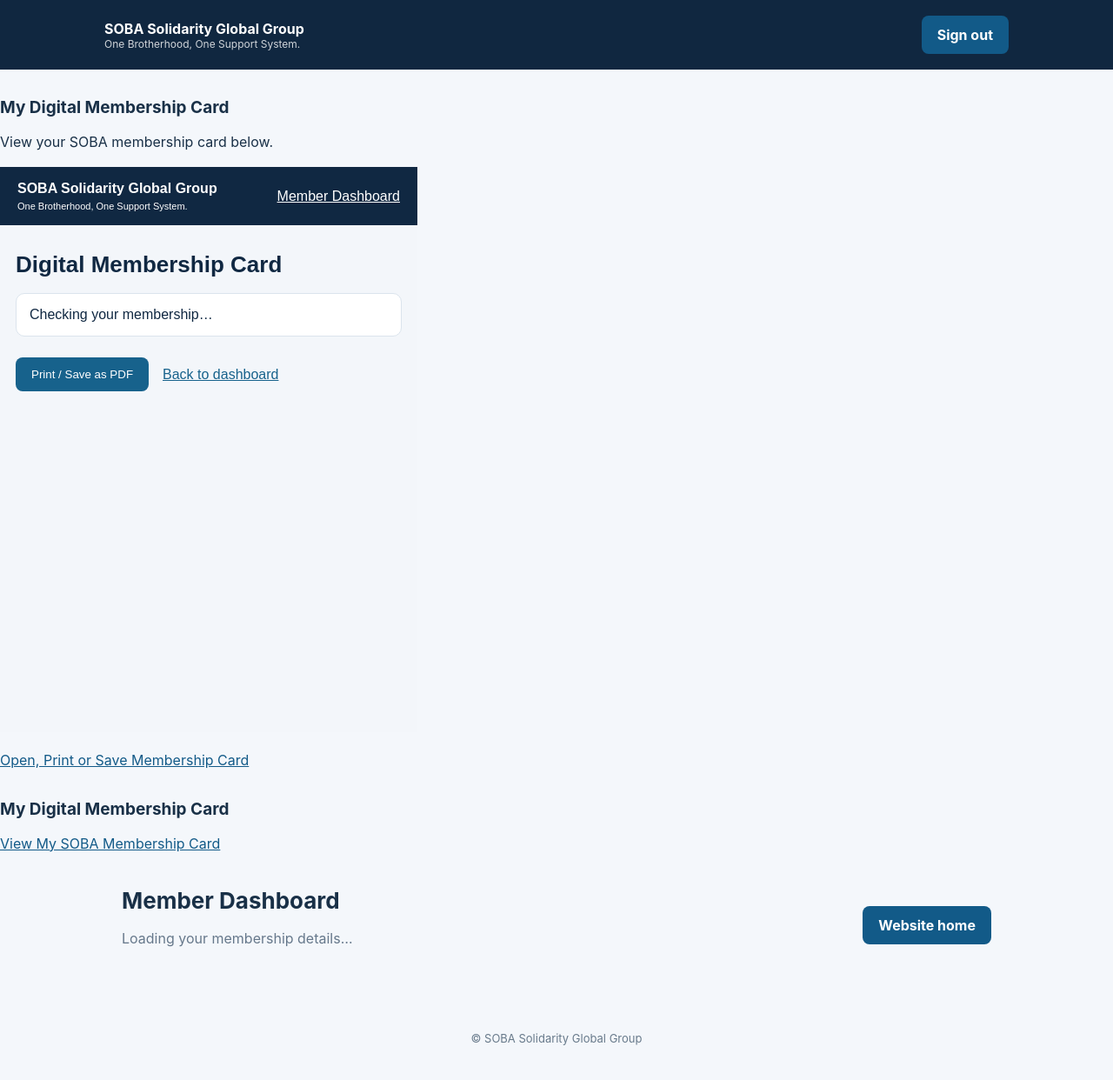
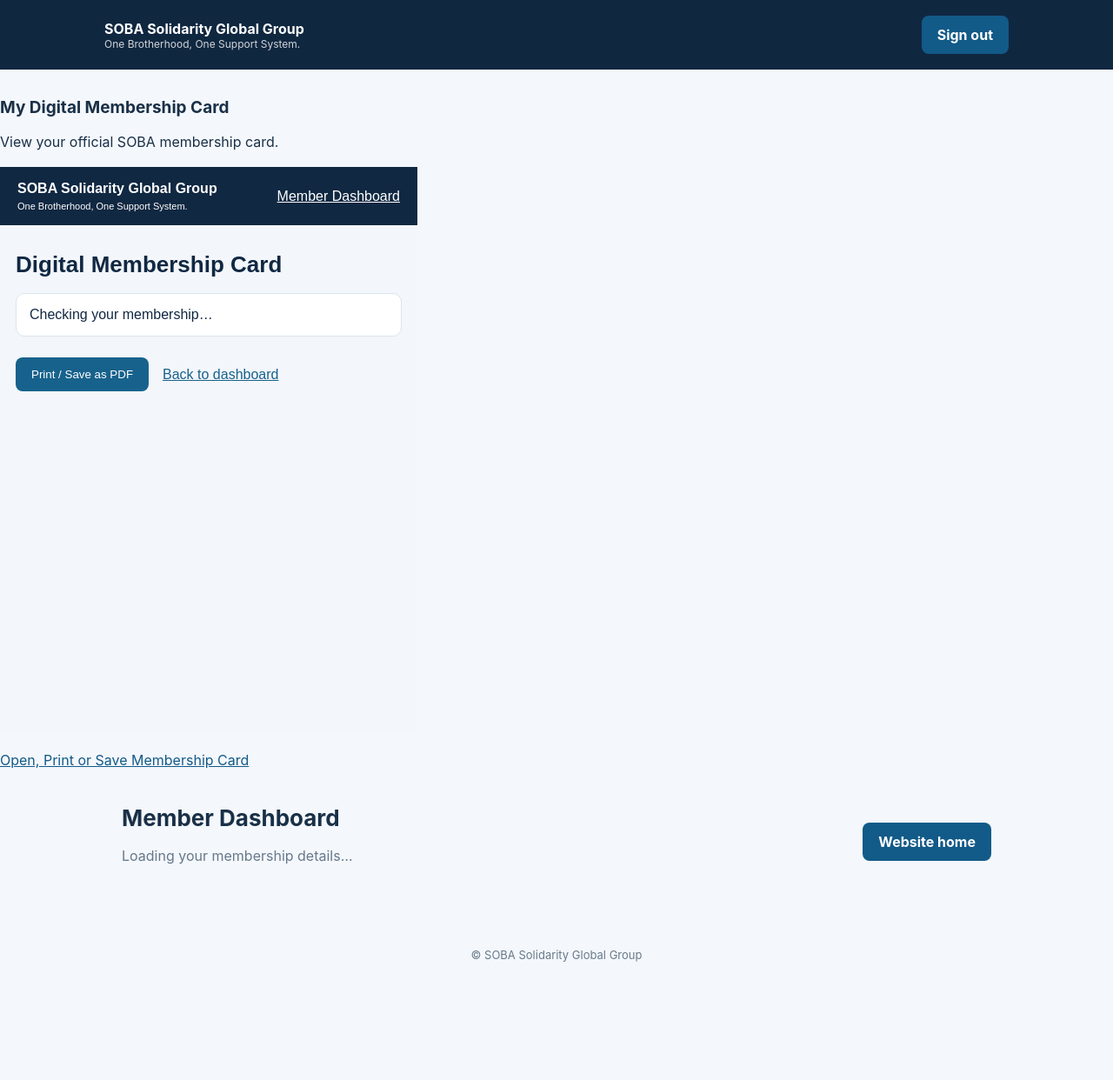
Before and after one commit to Sobasolidary/soba-solidarity-global, a plain HTML site: page member-dashboard.html in a window 1280 px wide. Shown: the whole page at 87% size. After the commit the page ends 1146 px from the top, so only its background shows below. Drawn offline with Linux system fonts and the light colour scheme; a script that the page names is missing; files whose address does not match are found by name.

Commit message:
Update membership card section and text

```diff
--- a/member-dashboard.html
+++ b/member-dashboard.html
@@ -1,14 +1,15 @@
 <!doctype html><html lang="en"><head><meta charset="utf-8"><meta name="viewport" content="width=device-width,initial-scale=1"><title>Member Dashboard | SOBA Solidarity Global Group</title><link rel="stylesheet" href="css/member.css"></head><body><header><div><div class="brand">SOBA Solidarity Global Group</div><div class="motto">One Brotherhood, One Support System.</div></div><button id="logout">Sign out</button></header>
+
 <section id="digital-membership-card"
-         style="margin-top:32px;">
+         style="margin:32px 0;clear:both;">
 
   <h2>My Digital Membership Card</h2>
 
-  <p>View your SOBA membership card below.</p>
+  <p>View your official SOBA membership card.</p>
 
   <iframe
     src="member-card.html?preview=1"
-    title="My SOBA Digital Membership Card"
+    title="SOBA Digital Membership Card"
     style="width:100%;max-width:480px;
            height:650px;border:0;"
     loading="lazy">
@@ -22,14 +23,4 @@
 
 </section>
 
-<section id="digital-membership-card"
-         style="margin:32px 0;clear:both">
-  <h2>My Digital Membership Card</h2>
-  <p>
-    <a href="member-card.html">
-      View My SOBA Membership Card
-    </a>
-  </p>
-</section>
-
   <main><div class="toolbar"><div><h1>Member Dashboard</h1><p class="muted" id="welcome">Loading your membership details…</p></div><a class="button" href="index.html">Website home</a></div><div id="message" class="message" hidden role="status"></div><div class="cards hidden" id="dashboard"><section class="panel"><h2>Membership</h2><div id="membership"></div></section><section class="panel"><h2>Contact information</h2><div id="contact"></div></section><section class="panel"><h2>Next of kin</h2><div id="kin"></div></section></div></main><footer>© SOBA Solidarity Global Group</footer><script type="module" src="js/member-dashboard.js"></script></body></html>
```
